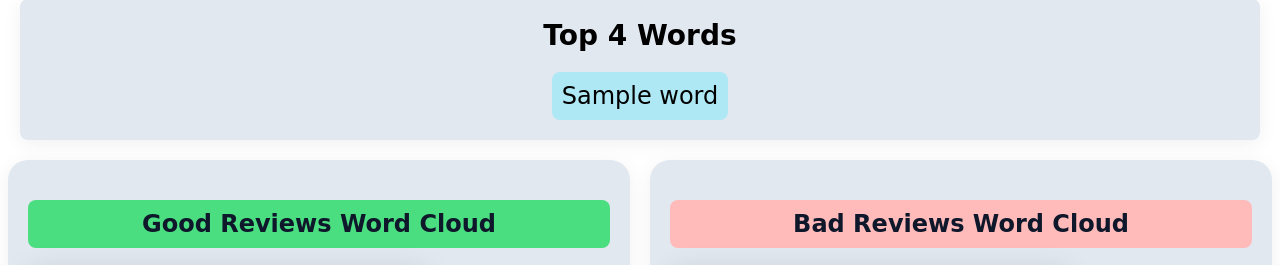
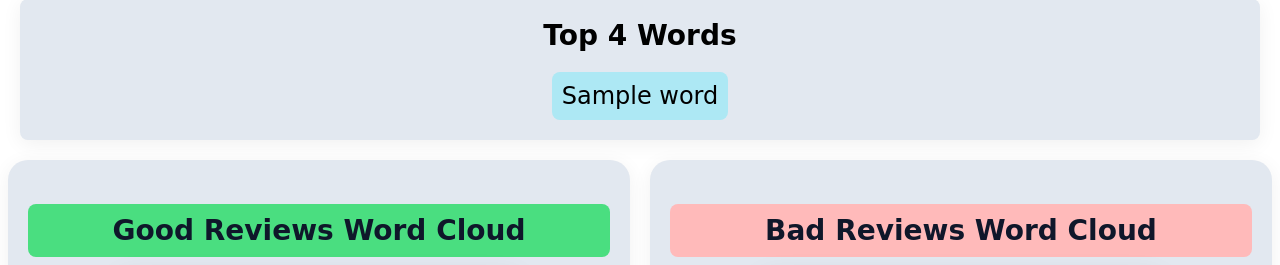
Before and after one commit to Ashik-Al-Habib/SentimentAnalyzer, a Django app: template SentimentAnalyzer/templates/SentimentAnalyzer/sentiment.html in a window 1280 px wide. Shown: the part 429-694 px from the top of the page. Run offline with Django 5.2, Linux system fonts and the light colour scheme; tables that the repository leaves empty hold one stand-in row (values such as "Sample post"); the template is opened without the code that fills it: values that come from a table or form of the project are taken from there, most other values are stand-ins (such as "Sample title", 1, 10 or a date in 2020).

Commit message:
- Design Updates v2

```diff
--- a/SentimentAnalyzer/templates/SentimentAnalyzer/sentiment.html
+++ b/SentimentAnalyzer/templates/SentimentAnalyzer/sentiment.html
@@ -59,6 +59,16 @@
             border-radius: 8px;
             padding: 10px;
             margin: 0 10px;
+        }
+        .word-cloud-section h2 {
+            font-size: 28px;
+            font-weight: 600;
+            text-align: center;
+            margin-bottom: 20px;
+        }
+        .word-cloud-image {
+            display: block;
+            margin: 0 auto;
         }
     </style>
 </head>
```
